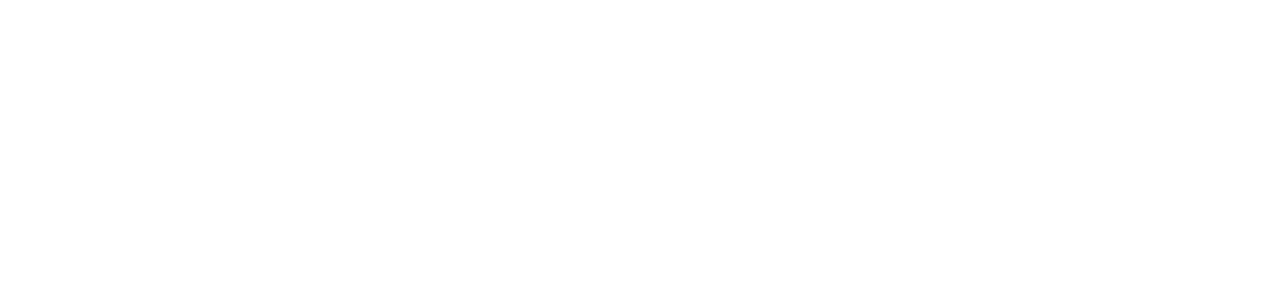
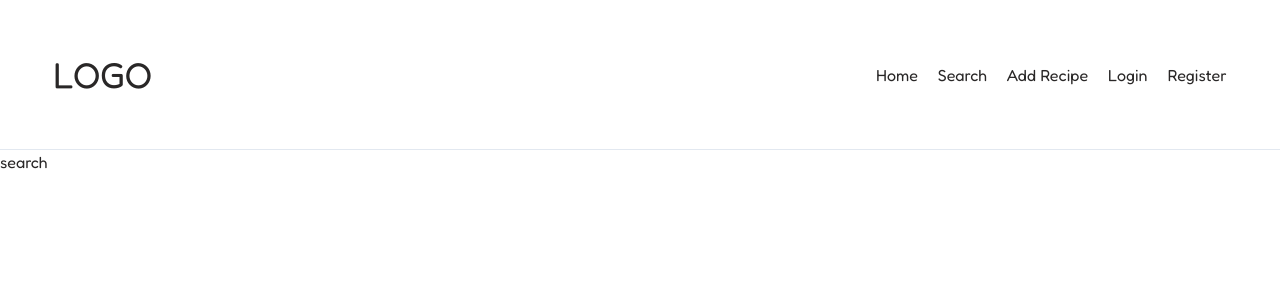
Before and after one commit to ajdinhusetovic/recipi, a React (Vite) app in the folder client/: page /recipes/search in a window 1280 px wide. Before the commit this address had no page. Shown: the top 300 px of the page. Built offline with nearby package versions, Linux system fonts and the light colour scheme.

Commit message:
Create search page, empty

```diff
--- a/client/src/App.tsx
+++ b/client/src/App.tsx
@@ -9,6 +9,7 @@
 import { CookiesProvider } from "react-cookie";
 import UserProfile from "./pages/UserProfile";
 import CreateRecipe from "./pages/CreateRecipe";
+import Search from "./pages/Search";
 
 const queryClient = new QueryClient();
 
@@ -32,6 +33,7 @@
                 path="/recipes/edit/:slug"
                 element={<CreateRecipe mode="edit" />}
               />
+              <Route path="/recipes/search" element={<Search />} />
             </Routes>
           </Router>
           <Toaster />
--- a/client/src/components/Navbar.tsx
+++ b/client/src/components/Navbar.tsx
@@ -72,10 +72,10 @@
             <Link to="/">Home</Link>
           </li>
           <li>
-            <Link to="recipes/following">My Following</Link>
+            <Link to="recipes/search">Search</Link>
           </li>
           <li>
-            <Link to="/recipes/create-recipe/">Add Recipe</Link>
+            <Link to="recipes/create-recipe/">Add Recipe</Link>
           </li>
           {cookie.token ? (
             <button onClick={() => removeCookie("token")}>Logout</button>
--- /dev/null
+++ b/client/src/pages/Search.tsx
@@ -0,0 +1,13 @@
+import Navbar from "@/components/Navbar";
+import React from "react";
+
+const Search = () => {
+  return (
+    <>
+      <Navbar />
+      <div>search</div>
+    </>
+  );
+};
+
+export default Search;
```
